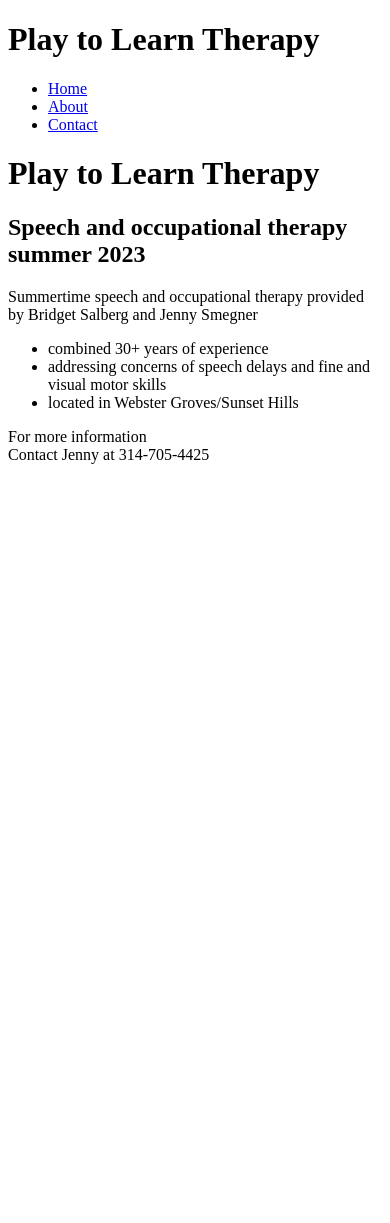
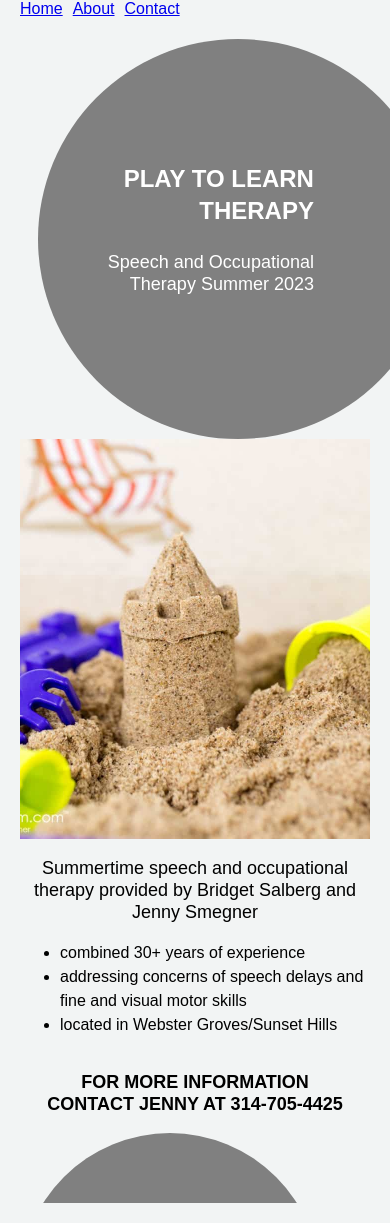
Before and after one commit to dsalb1/play_to_learn_therapy, a Gatsby site: page / in a window 390 px wide. Before the commit the page ends 844 px from the top, so only its background shows below. Built offline with nearby package versions, Linux system fonts and the light colour scheme; Gatsby itself is replaced by a stand-in of ours.

Commit message:
master - improve responsive styling, particularly for mobile

```diff
--- a/gatsby-config.js
+++ b/gatsby-config.js
@@ -1,6 +1,7 @@
 /**
  * @type {import('gatsby').GatsbyConfig}
  */
+
 module.exports = {
   siteMetadata: {
     title: `Play To Learn Therapy`,
@@ -9,7 +10,7 @@ module.exports = {
   plugins: ["gatsby-plugin-sass", "gatsby-plugin-image", "gatsby-plugin-sitemap", {
     resolve: 'gatsby-plugin-manifest',
     options: {
-      "icon": "src/images/icon.png"
+      "icon": "src/images/icon.png",
     }
   }, "gatsby-plugin-sharp", "gatsby-transformer-sharp", {
     resolve: 'gatsby-source-filesystem',
--- /dev/null
+++ b/src/components/circle.js
@@ -0,0 +1,13 @@
+import * as React from 'react'
+
+const Circle = (props) => {
+  return (
+    <div className="circle">
+        <div className="text">
+            {props.children}
+        </div>
+    </div>
+  )
+}
+
+export default Circle
--- a/src/components/layout.js
+++ b/src/components/layout.js
@@ -1,10 +1,11 @@
 import * as React from 'react'
 import { Link } from 'gatsby'
+import '../style/layout.scss'
+import Circle from '../components/circle'
 
 const Layout = ({ pageTitle, children }) => {
   return (
-    <div>
-        <h1>Play to Learn Therapy</h1>
+    <div id="home" className="container">
         <nav>
             <ul>
             <li><Link to="/">Home</Link></li>
@@ -14,8 +15,16 @@ const Layout = ({ pageTitle, children }) => {
         </nav>
         <main>
             <h1>{pageTitle}</h1>
+            <Circle>
+                <p className="heading">Play to Learn Therapy</p>
+                <p className="content">Speech and Occupational Therapy Summer 2023</p>
+            </Circle>
             {children}
         </main>
+        <footer>
+			<p>For more information<br></br>Contact Jenny at 314-705-4425</p>
+            <Circle></Circle>
+        </footer>
     </div>
   )
 }
--- a/src/pages/index.js
+++ b/src/pages/index.js
@@ -1,19 +1,30 @@
 // Step 1: Import React
 import * as React from 'react'
 import Layout from '../components/layout'
+import { StaticImage } from 'gatsby-plugin-image'
 
 // Step 2: Define your component
 const IndexPage = () => {
   return (
-    <Layout pageTitle="Play to Learn Therapy">
-      <h2>Speech and occupational therapy summer 2023</h2>
+    <Layout>
+      <div className="main-content">
+        <StaticImage
+            className="sand-image"
+            alt="Children playing in sand"
+            layout="fixed"
+            width={400}
+            height={400}
+            src="../images/sand.jpeg"
+          />
+        <div className="about">
           <p>Summertime speech and occupational therapy provided by Bridget Salberg and Jenny Smegner</p>
           <ul>
             <li>combined 30+ years of experience</li>
             <li>addressing concerns of speech delays and fine and visual motor skills</li>
             <li>located in Webster Groves/Sunset Hills</li>
           </ul>
-      <p>For more information<br></br>Contact Jenny at 314-705-4425</p>
+        </div>
+        </div>
     </Layout>
   )
 }
--- /dev/null
+++ b/src/style/layout.scss
@@ -0,0 +1,157 @@
+html {
+	background-color: white;
+
+	p {
+		font-size: 18px;
+		line-height: 22px;
+	}
+}
+
+body {
+	margin: 0;
+}
+
+.container {
+	background-color: #F2F4F4;
+	padding: 20px;
+	margin: auto;
+	overflow: hidden;
+	max-width: 768px;
+	font-family: sans-serif;
+}
+
+nav ul {
+	margin-top: -20px;
+	display: flex;
+	padding-left: 0;
+
+	li {
+		list-style: none;
+		margin-right: 10px;
+	}
+}
+
+.circle {
+	height: 400px;
+	width: 400px;
+	margin-left: 5%;
+	border-radius: 50%;
+	line-height: 0;
+	position: relative;
+	background: gray;
+}
+
+.circle::after {
+	content: "";
+	display: block;
+	padding-bottom: 100%;
+}
+
+.text {
+	color: white;
+	position: absolute;
+	top: 25%;
+	text-align: right;
+	.content {
+		width: 70%;
+	}
+
+	.heading {
+		font-weight: bold;
+		text-transform: uppercase;
+		font-size: 24px;
+		width: 70%;
+		line-height: 32px;
+	}
+}
+
+.main-content {
+	margin: 0 auto;
+	display: flex;
+	justify-content: center;
+	flex-wrap: wrap;
+
+	.about {
+		line-height: 24px;
+	}
+
+	p {
+		text-align: center;
+	}
+}
+
+.gatsby-image-wrapper picture img {
+	border-radius: 50%;
+	max-width: 400px;
+	aspect-ratio: 1/1;
+	width: 100%;
+	height: auto;
+}
+
+footer {
+	height: 150px;
+	overflow: hidden;
+
+	p,
+	.circle {
+		flex-wrap: wrap;
+	}
+
+	p {
+		text-transform: uppercase;
+		text-align: center;
+		font-weight: bold;
+	}
+
+	.circle {
+		height: 300px;
+		width: 300px;
+		margin-left: unset;
+	}
+}
+
+@media (min-width: 600px) {
+	.about,
+	.sand-image {
+		flex: 50%;
+	}
+	main .circle {
+		margin-left: 25%;
+	}
+	.text {
+		top: 15%;
+		text-align: right;
+		.content {
+			margin-left: 35%;
+			margin-right:10%;
+			width: auto;
+		}
+
+		.heading {
+			margin-right: 10%;
+			width: auto;
+			font-size: 40px;
+			line-height: 48px;
+		}
+	}
+}
+
+@media (min-width: 728px) {
+	.main-content {
+		position: relative;
+		top: -100px;
+
+		.about {
+			margin-top: 100px;
+		}
+	}
+
+	footer {
+		display: flex;
+		justify-content: center;
+	}
+
+	main .circle {
+		margin-left: 50%;
+	}
+}
```
Also changed, not shown: src/images/sand.jpeg (added). Lines whose indentation alone changed are shown as unchanged.
